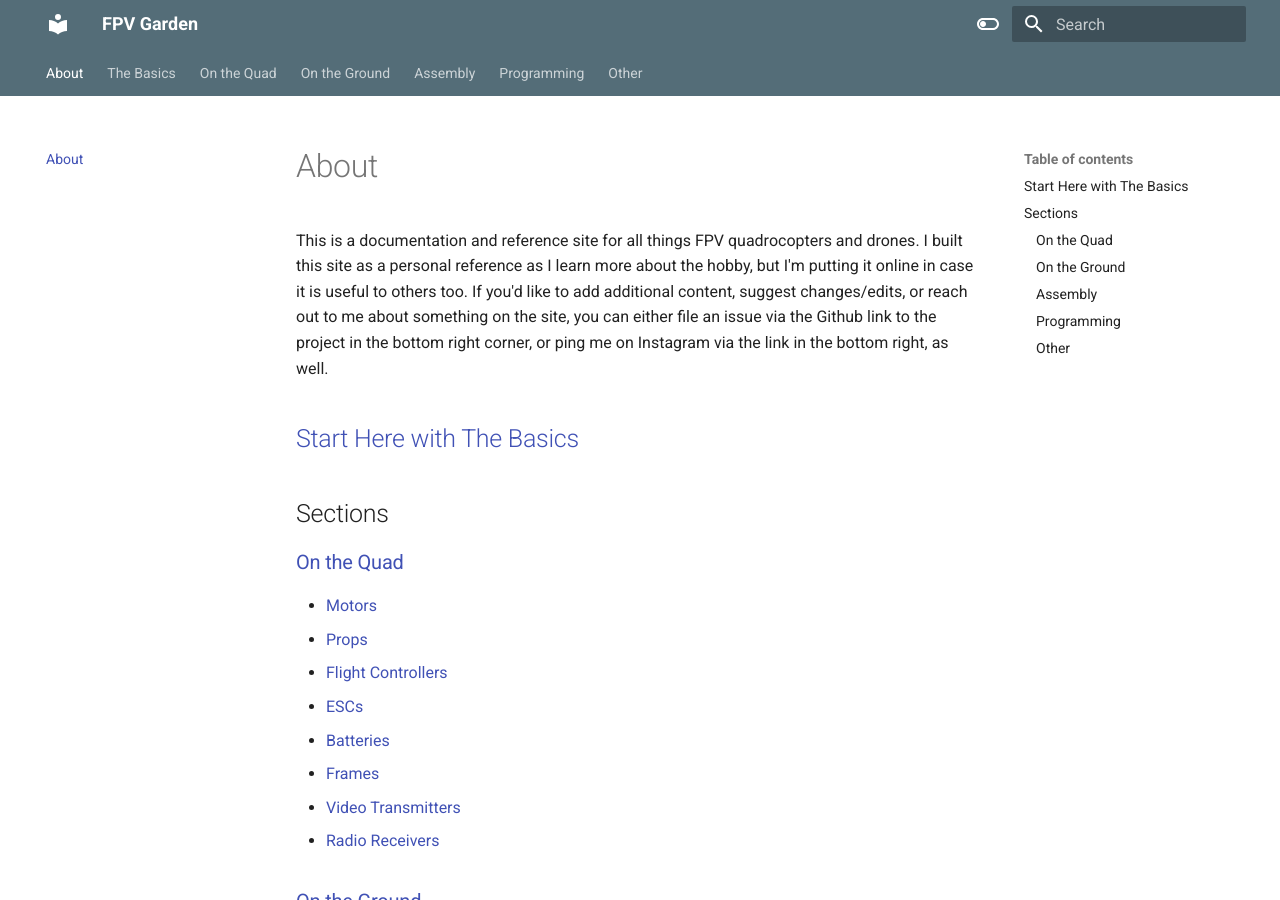
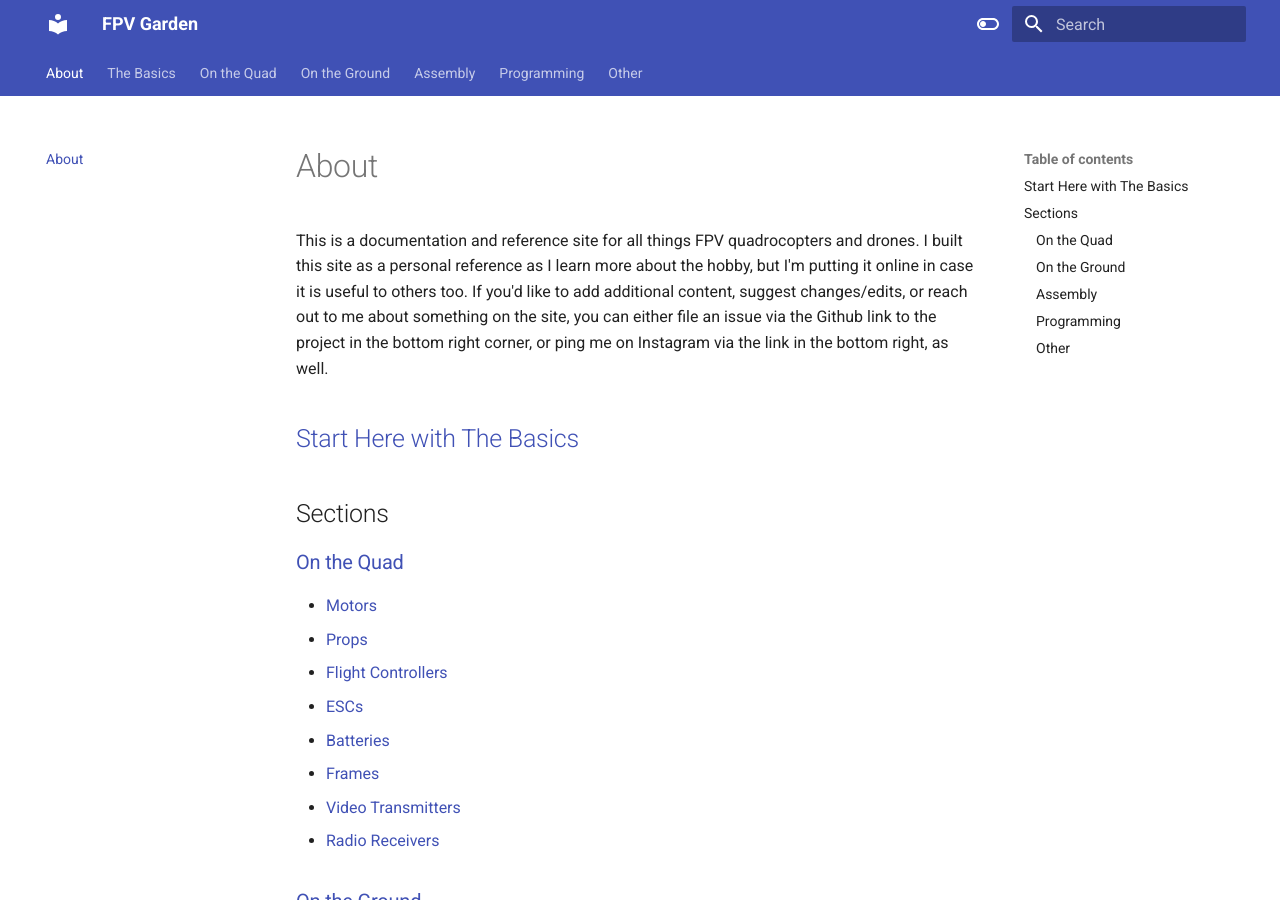
Before and after one commit to amckenna/fpv.gdn, an MkDocs documentation site: the page built from docs/index.md, in a window 1280 px wide and 900 px high. Built offline with MkDocs 1.6.1 and Material for MkDocs 9.7.7, drawn with Linux system fonts in a browser that asks for light colours.

Commit message:
updating colors

```diff
--- a/mkdocs.yml
+++ b/mkdocs.yml
@@ -20,13 +20,13 @@ theme:
       toggle:
         icon: material/toggle-switch-off-outline
         name: Switch to dark mode
-      primary: blue grey
-      accent: purple
+      primary: indigo
+      accent: amber
     - scheme: slate
       toggle:
         icon: material/toggle-switch
         name: Switch to light mode
-      primary: black
+      primary: indigo
       accent: cyan
 
 plugins:
```
